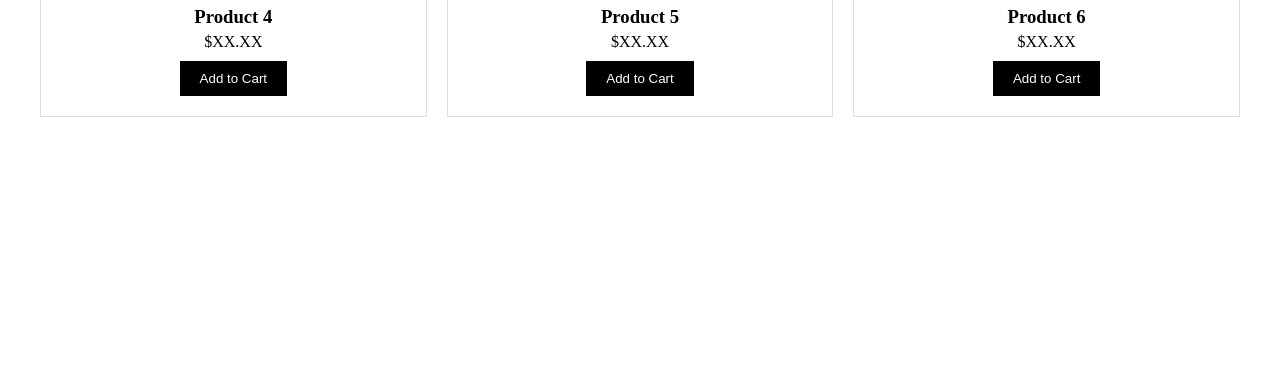
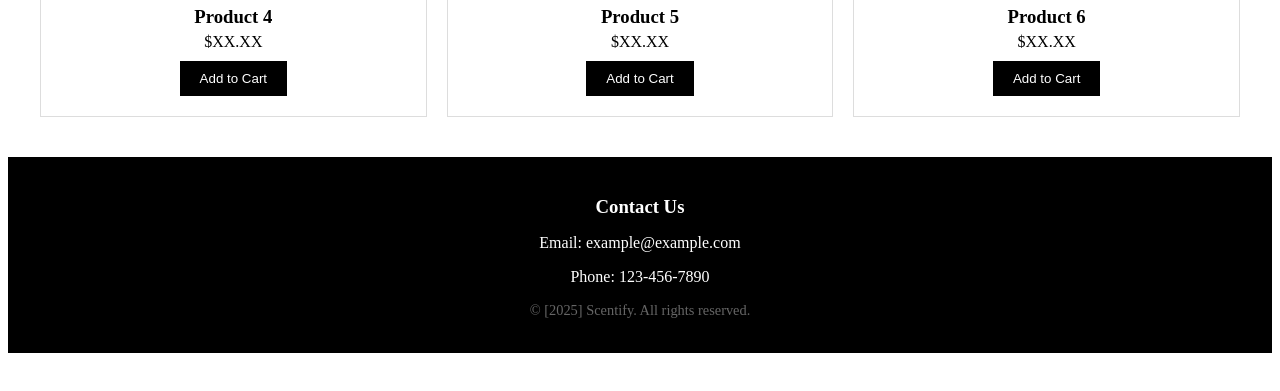
Before and after one commit to SoumyaPurani/Ecommerce_0, a plain HTML site: page index.html in a window 1280 px wide. Shown: the part 375-766 px from the top of the page. Drawn offline with Linux system fonts and the light colour scheme.

Commit message:
Added footer and hover effect

```diff
--- a/CSS/style.css
+++ b/CSS/style.css
@@ -20,6 +20,11 @@
     border: 1px solid #ddd;
     padding: 20px;
     text-align: center;
+    transition: transform 0.3s ease;
+  }
+
+  .product-item:hover {
+    transform: translateY(-5px);
   }
 
   .product-image img {
@@ -47,6 +52,33 @@
     background-color: gray;
     color: #000;
   }
+
+  footer {
+    background-color: #000;
+    color: #fff;
+    padding: 20px 0;
+    text-align: center;
+    margin: 0;
+  }
+
+  .footer-container {
+    max-width: 1200px;
+    margin: 0 auto;
+    padding: 0 20px;
+  }
+
+  .contact-us {
+    margin-bottom: 10px;
+  }
+
+  .contact-us h3 {
+    margin-bottom: 5px;
+  }
+
+  .copyright {
+    font-size: 0.9em;
+    color: #666;
+  }
   /* Responsive Design */
   @media (max-width: 768px) {
     .product-grid {
--- a/index.html
+++ b/index.html
@@ -62,5 +62,17 @@
             </div>
         </div>
     </section>
+    <footer>
+        <div class="footer-container">
+            <div class="contact-us">
+                <h3>Contact Us</h3>
+                <p>Email: example@example.com</p>
+                <p>Phone: 123-456-7890</p>
+            </div>
+            <div class="copyright">
+                <p>&copy; [2025] Scentify. All rights reserved.</p>
+            </div>
+        </div>
+    </footer>
 </body>
 </html>
```
